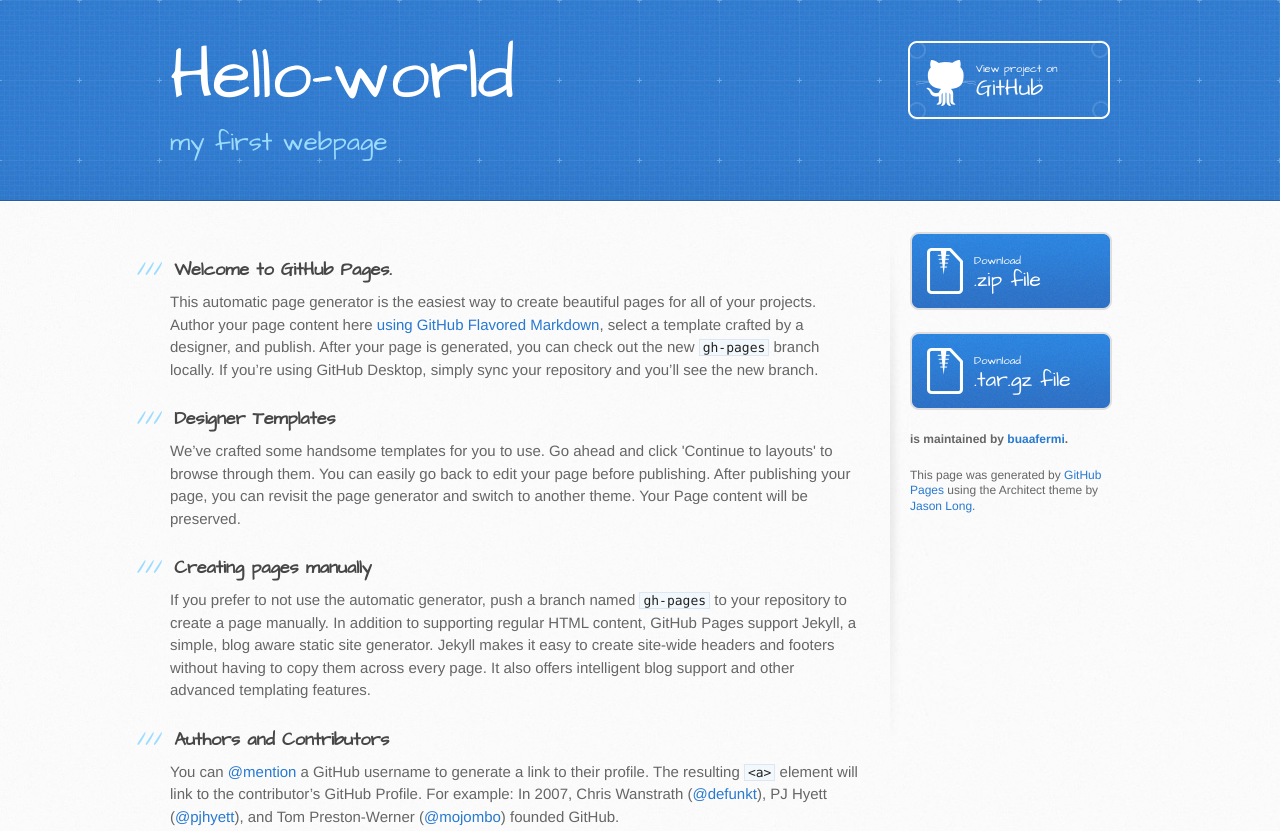
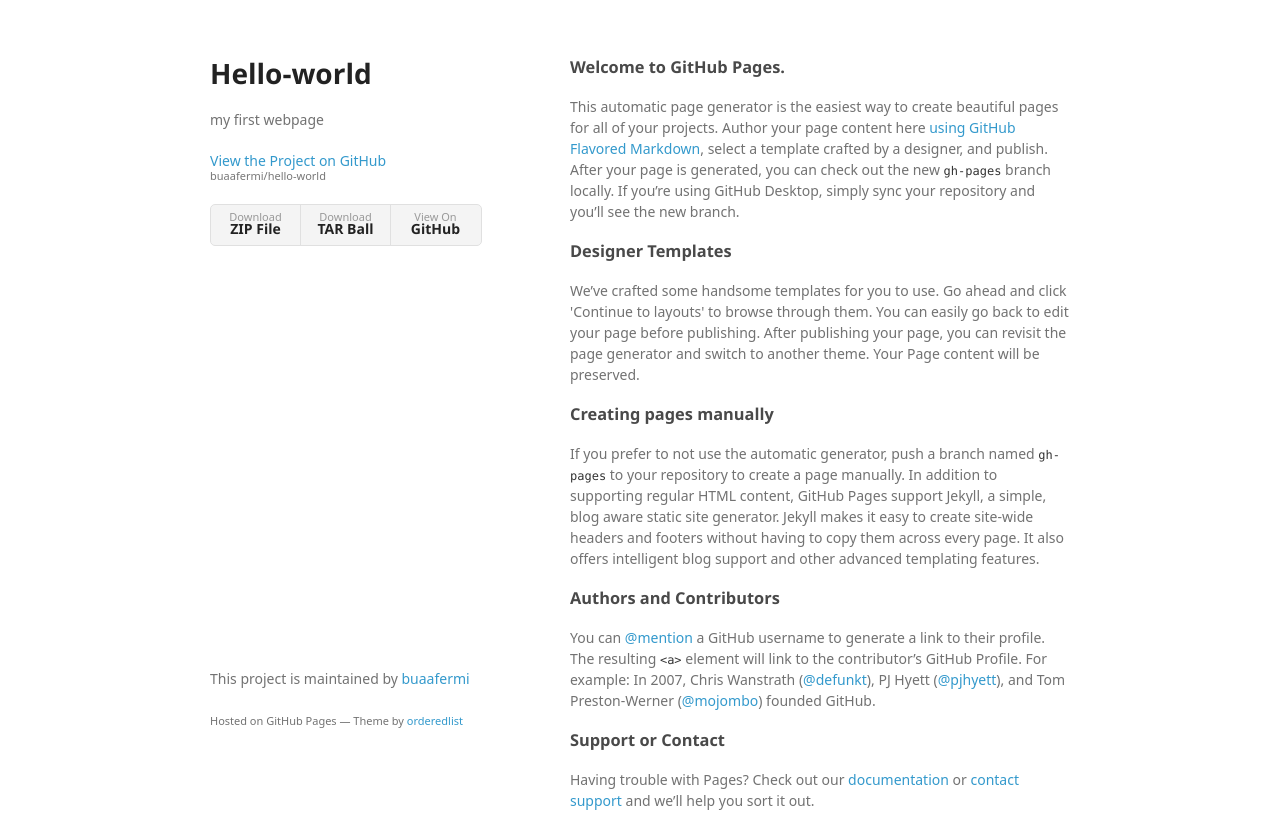
Before and after one commit to buaafermi/hello-world, a plain HTML site: page index.html in a window 1280 px wide. Shown: the top 831 px of the page. Drawn offline with Linux system fonts and the light colour scheme; a web font is replaced by a local one.

Commit message:
Create gh-pages branch via GitHub

```diff
--- a/index.html
+++ b/index.html
@@ -1,34 +1,34 @@
-<!DOCTYPE html>
+<!doctype html>
 <html>
   <head>
-    <meta charset='utf-8'>
+    <meta charset="utf-8">
     <meta http-equiv="X-UA-Compatible" content="chrome=1">
-    <meta name="viewport" content="width=device-width, initial-scale=1, maximum-scale=1">
-    <link href='https://fonts.googleapis.com/css?family=Architects+Daughter' rel='stylesheet' type='text/css'>
-    <link rel="stylesheet" type="text/css" href="stylesheets/stylesheet.css" media="screen">
-    <link rel="stylesheet" type="text/css" href="stylesheets/github-light.css" media="screen">
-    <link rel="stylesheet" type="text/css" href="stylesheets/print.css" media="print">
+    <title>Hello-world by buaafermi</title>
 
+    <link rel="stylesheet" href="stylesheets/styles.css">
+    <link rel="stylesheet" href="stylesheets/github-light.css">
+    <meta name="viewport" content="width=device-width">
     <!--[if lt IE 9]>
     <script src="//html5shiv.googlecode.com/svn/trunk/html5.js"></script>
     <![endif]-->
+  </head>
+  <body>
+    <div class="wrapper">
+      <header>
+        <h1>Hello-world</h1>
+        <p>my first webpage</p>
 
-    <title>Hello-world by buaafermi</title>
-  </head>
+        <p class="view"><a href="https://github.com/buaafermi/hello-world">View the Project on GitHub <small>buaafermi/hello-world</small></a></p>
 
-  <body>
-    <header>
-      <div class="inner">
-        <h1>Hello-world</h1>
-        <h2>my first webpage</h2>
-        <a href="https://github.com/buaafermi/hello-world" class="button"><small>View project on</small> GitHub</a>
-      </div>
-    </header>
 
-    <div id="content-wrapper">
-      <div class="inner clearfix">
-        <section id="main-content">
-          <h3>
+        <ul>
+          <li><a href="https://github.com/buaafermi/hello-world/zipball/master">Download <strong>ZIP File</strong></a></li>
+          <li><a href="https://github.com/buaafermi/hello-world/tarball/master">Download <strong>TAR Ball</strong></a></li>
+          <li><a href="https://github.com/buaafermi/hello-world">View On <strong>GitHub</strong></a></li>
+        </ul>
+      </header>
+      <section>
+        <h3>
 <a id="welcome-to-github-pages" class="anchor" href="#welcome-to-github-pages" aria-hidden="true"><span aria-hidden="true" class="octicon octicon-link"></span></a>Welcome to GitHub Pages.</h3>
 
 <p>This automatic page generator is the easiest way to create beautiful pages for all of your projects. Author your page content here <a href="https://guides.github.com/features/mastering-markdown/">using GitHub Flavored Markdown</a>, select a template crafted by a designer, and publish. After your page is generated, you can check out the new <code>gh-pages</code> branch locally. If you’re using GitHub Desktop, simply sync your repository and you’ll see the new branch.</p>
@@ -52,25 +52,13 @@
 <a id="support-or-contact" class="anchor" href="#support-or-contact" aria-hidden="true"><span aria-hidden="true" class="octicon octicon-link"></span></a>Support or Contact</h3>
 
 <p>Having trouble with Pages? Check out our <a href="https://help.github.com/pages">documentation</a> or <a href="https://github.com/contact">contact support</a> and we’ll help you sort it out.</p>
-        </section>
-
-        <aside id="sidebar">
-          <a href="https://github.com/buaafermi/hello-world/zipball/master" class="button">
-            <small>Download</small>
-            .zip file
-          </a>
-          <a href="https://github.com/buaafermi/hello-world/tarball/master" class="button">
-            <small>Download</small>
-            .tar.gz file
-          </a>
-
-          <p class="repo-owner"><a href="https://github.com/buaafermi/hello-world"></a> is maintained by <a href="https://github.com/buaafermi">buaafermi</a>.</p>
-
-          <p>This page was generated by <a href="https://pages.github.com">GitHub Pages</a> using the Architect theme by <a href="https://twitter.com/jasonlong">Jason Long</a>.</p>
-        </aside>
-      </div>
+      </section>
+      <footer>
+        <p>This project is maintained by <a href="https://github.com/buaafermi">buaafermi</a></p>
+        <p><small>Hosted on GitHub Pages &mdash; Theme by <a href="https://github.com/orderedlist">orderedlist</a></small></p>
+      </footer>
     </div>
-
+    <script src="javascripts/scale.fix.js"></script>
 
   </body>
 </html>
--- /dev/null
+++ b/javascripts/scale.fix.js
@@ -0,0 +1,17 @@
+var metas = document.getElementsByTagName('meta');
+var i;
+if (navigator.userAgent.match(/iPhone/i)) {
+  for (i=0; i<metas.length; i++) {
+    if (metas[i].name == "viewport") {
+      metas[i].content = "width=device-width, minimum-scale=1.0, maximum-scale=1.0";
+    }
+  }
+  document.addEventListener("gesturestart", gestureStart, false);
+}
+function gestureStart() {
+  for (i=0; i<metas.length; i++) {
+    if (metas[i].name == "viewport") {
+      metas[i].content = "width=device-width, minimum-scale=0.25, maximum-scale=1.6";
+    }
+  }
+}
--- /dev/null
+++ b/stylesheets/styles.css
@@ -0,0 +1,324 @@
+@font-face {
+  font-family: 'Noto Sans';
+  font-weight: 400;
+  font-style: normal;
+  src: url('../fonts/Noto-Sans-regular/Noto-Sans-regular.eot');
+  src: url('../fonts/Noto-Sans-regular/Noto-Sans-regular.eot?#iefix') format('embedded-opentype'),
+       local('Noto Sans'),
+       local('Noto-Sans-regular'),
+       url('../fonts/Noto-Sans-regular/Noto-Sans-regular.woff2') format('woff2'),
+       url('../fonts/Noto-Sans-regular/Noto-Sans-regular.woff') format('woff'),
+       url('../fonts/Noto-Sans-regular/Noto-Sans-regular.ttf') format('truetype'),
+       url('../fonts/Noto-Sans-regular/Noto-Sans-regular.svg#NotoSans') format('svg');
+}
+
+@font-face {
+  font-family: 'Noto Sans';
+  font-weight: 700;
+  font-style: normal;
+  src: url('../fonts/Noto-Sans-700/Noto-Sans-700.eot');
+  src: url('../fonts/Noto-Sans-700/Noto-Sans-700.eot?#iefix') format('embedded-opentype'),
+       local('Noto Sans Bold'),
+       local('Noto-Sans-700'),
+       url('../fonts/Noto-Sans-700/Noto-Sans-700.woff2') format('woff2'),
+       url('../fonts/Noto-Sans-700/Noto-Sans-700.woff') format('woff'),
+       url('../fonts/Noto-Sans-700/Noto-Sans-700.ttf') format('truetype'),
+       url('../fonts/Noto-Sans-700/Noto-Sans-700.svg#NotoSans') format('svg');
+}
+
+@font-face {
+  font-family: 'Noto Sans';
+  font-weight: 400;
+  font-style: italic;
+  src: url('../fonts/Noto-Sans-italic/Noto-Sans-italic.eot');
+  src: url('../fonts/Noto-Sans-italic/Noto-Sans-italic.eot?#iefix') format('embedded-opentype'),
+       local('Noto Sans Italic'),
+       local('Noto-Sans-italic'),
+       url('../fonts/Noto-Sans-italic/Noto-Sans-italic.woff2') format('woff2'),
+       url('../fonts/Noto-Sans-italic/Noto-Sans-italic.woff') format('woff'),
+       url('../fonts/Noto-Sans-italic/Noto-Sans-italic.ttf') format('truetype'),
+       url('../fonts/Noto-Sans-italic/Noto-Sans-italic.svg#NotoSans') format('svg');
+}
+
+@font-face {
+  font-family: 'Noto Sans';
+  font-weight: 700;
+  font-style: italic;
+  src: url('../fonts/Noto-Sans-700italic/Noto-Sans-700italic.eot');
+  src: url('../fonts/Noto-Sans-700italic/Noto-Sans-700italic.eot?#iefix') format('embedded-opentype'),
+       local('Noto Sans Bold Italic'),
+       local('Noto-Sans-700italic'),
+       url('../fonts/Noto-Sans-700italic/Noto-Sans-700italic.woff2') format('woff2'),
+       url('../fonts/Noto-Sans-700italic/Noto-Sans-700italic.woff') format('woff'),
+       url('../fonts/Noto-Sans-700italic/Noto-Sans-700italic.ttf') format('truetype'),
+       url('../fonts/Noto-Sans-700italic/Noto-Sans-700italic.svg#NotoSans') format('svg');
+}
+
+body {
+  background-color: #fff;
+  padding:50px;
+  font: 14px/1.5 "Noto Sans", "Helvetica Neue", Helvetica, Arial, sans-serif;
+  color:#727272;
+  font-weight:400;
+}
+
+h1, h2, h3, h4, h5, h6 {
+  color:#222;
+  margin:0 0 20px;
+}
+
+p, ul, ol, table, pre, dl {
+  margin:0 0 20px;
+}
+
+h1, h2, h3 {
+  line-height:1.1;
+}
+
+h1 {
+  font-size:28px;
+}
+
+h2 {
+  color:#393939;
+}
+
+h3, h4, h5, h6 {
+  color:#494949;
+}
+
+a {
+  color:#39c;
+  text-decoration:none;
+}
+
+a:hover {
+  color:#069;
+}
+
+a small {
+  font-size:11px;
+  color:#777;
+  margin-top:-0.3em;
+  display:block;
+}
+
+a:hover small {
+  color:#777;
+}
+
+.wrapper {
+  width:860px;
+  margin:0 auto;
+}
+
+blockquote {
+  border-left:1px solid #e5e5e5;
+  margin:0;
+  padding:0 0 0 20px;
+  font-style:italic;
+}
+
+code, pre {
+  font-family:Monaco, Bitstream Vera Sans Mono, Lucida Console, Terminal, Consolas, Liberation Mono, DejaVu Sans Mono, Courier New, monospace;
+  color:#333;
+  font-size:12px;
+}
+
+pre {
+  padding:8px 15px;
+  background: #f8f8f8;
+  border-radius:5px;
+  border:1px solid #e5e5e5;
+  overflow-x: auto;
+}
+
+table {
+  width:100%;
+  border-collapse:collapse;
+}
+
+th, td {
+  text-align:left;
+  padding:5px 10px;
+  border-bottom:1px solid #e5e5e5;
+}
+
+dt {
+  color:#444;
+  font-weight:700;
+}
+
+th {
+  color:#444;
+}
+
+img {
+  max-width:100%;
+}
+
+header {
+  width:270px;
+  float:left;
+  position:fixed;
+  -webkit-font-smoothing:subpixel-antialiased;
+}
+
+header ul {
+  list-style:none;
+  height:40px;
+  padding:0;
+  background: #f4f4f4;
+  border-radius:5px;
+  border:1px solid #e0e0e0;
+  width:270px;
+}
+
+header li {
+  width:89px;
+  float:left;
+  border-right:1px solid #e0e0e0;
+  height:40px;
+}
+
+header li:first-child a {
+  border-radius:5px 0 0 5px;
+}
+
+header li:last-child a {
+  border-radius:0 5px 5px 0;
+}
+
+header ul a {
+  line-height:1;
+  font-size:11px;
+  color:#999;
+  display:block;
+  text-align:center;
+  padding-top:6px;
+  height:34px;
+}
+
+header ul a:hover {
+  color:#999;
+}
+
+header ul a:active {
+  background-color:#f0f0f0;
+}
+
+strong {
+  color:#222;
+  font-weight:700;
+}
+
+header ul li + li + li {
+  border-right:none;
+  width:89px;
+}
+
+header ul a strong {
+  font-size:14px;
+  display:block;
+  color:#222;
+}
+
+section {
+  width:500px;
+  float:right;
+  padding-bottom:50px;
+}
+
+small {
+  font-size:11px;
+}
+
+hr {
+  border:0;
+  background:#e5e5e5;
+  height:1px;
+  margin:0 0 20px;
+}
+
+footer {
+  width:270px;
+  float:left;
+  position:fixed;
+  bottom:50px;
+  -webkit-font-smoothing:subpixel-antialiased;
+}
+
+@media print, screen and (max-width: 960px) {
+
+  div.wrapper {
+    width:auto;
+    margin:0;
+  }
+
+  header, section, footer {
+    float:none;
+    position:static;
+    width:auto;
+  }
+
+  header {
+    padding-right:320px;
+  }
+
+  section {
+    border:1px solid #e5e5e5;
+    border-width:1px 0;
+    padding:20px 0;
+    margin:0 0 20px;
+  }
+
+  header a small {
+    display:inline;
+  }
+
+  header ul {
+    position:absolute;
+    right:50px;
+    top:52px;
+  }
+}
+
+@media print, screen and (max-width: 720px) {
+  body {
+    word-wrap:break-word;
+  }
+
+  header {
+    padding:0;
+  }
+
+  header ul, header p.view {
+    position:static;
+  }
+
+  pre, code {
+    word-wrap:normal;
+  }
+}
+
+@media print, screen and (max-width: 480px) {
+  body {
+    padding:15px;
+  }
+
+  header ul {
+    width:99%;
+  }
+
+  header li, header ul li + li + li {
+    width:33%;
+  }
+}
+
+@media print {
+  body {
+    padding:0.4in;
+    font-size:12pt;
+    color:#444;
+  }
+}
```
